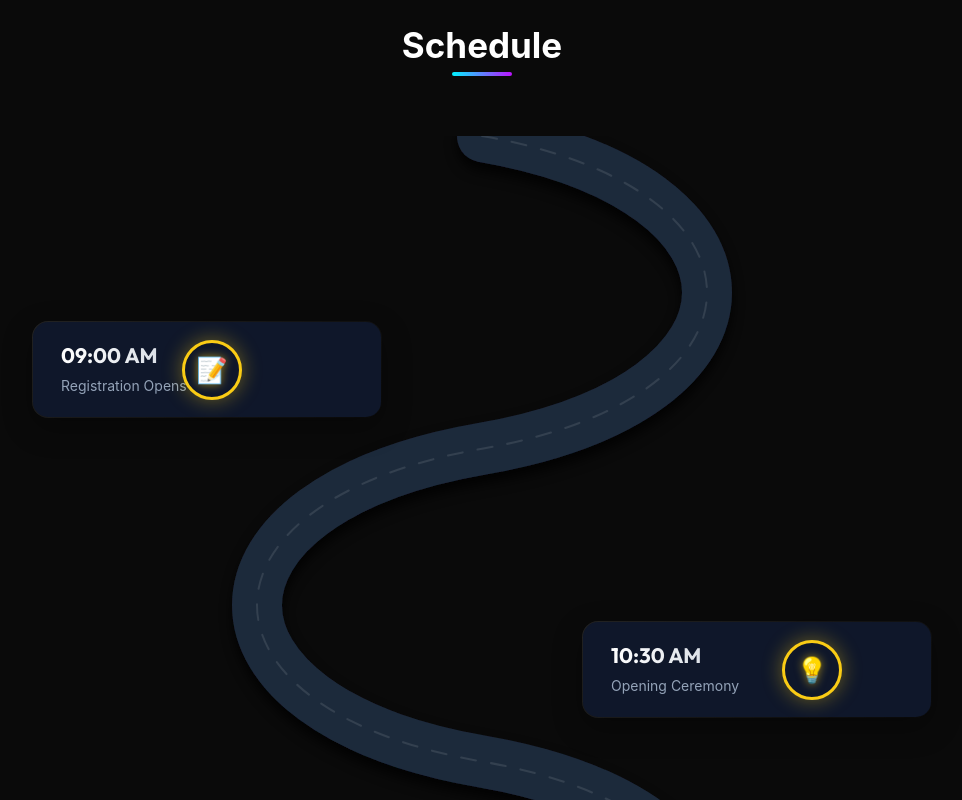
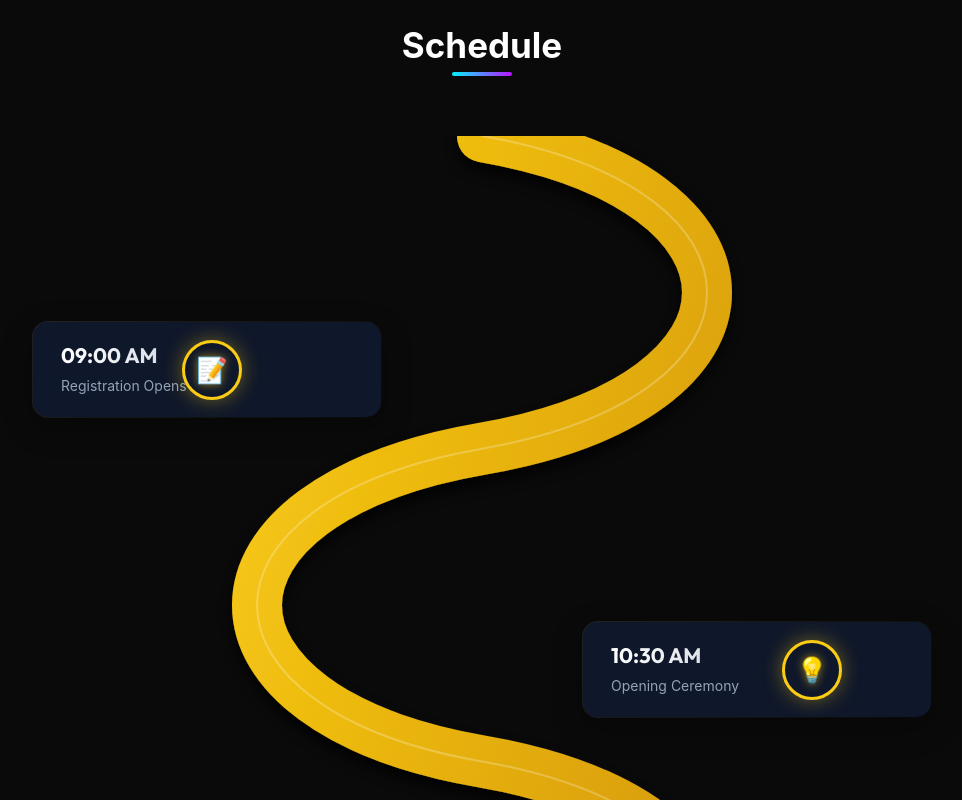
Before and after one commit to chandanaputtaswamy/Cognithon-26, a React (Vite) app: page / in a window 1280 px wide. Shown: the part 3100-3900 px from the top of the page, without its empty margins (158-1120 px from the left). Built offline with nearby package versions, Linux system fonts and the light colour scheme.

Commit message:
feat: enhance schedule roadmap with animations, gold road, and mobile zig-zag layout

```diff
--- a/src/components/Timeline.tsx
+++ b/src/components/Timeline.tsx
@@ -68,25 +68,33 @@ const Timeline = ({ events }: TimelineProps) => {
                 </defs>
 
                 {/* The Road (Thick Dark Path) */}
-                <path
+                <motion.path
                     d={generatePath()}
-                    stroke="#1e293b"
+                    stroke="url(#goldGradient)"
                     strokeWidth="50"
                     fill="none"
                     strokeLinecap="round"
                     filter="url(#roadShadow)"
                     className="path-road"
+                    initial={{ pathLength: 0, opacity: 0 }}
+                    whileInView={{ pathLength: 1, opacity: 1 }}
+                    transition={{ duration: 2, ease: "easeInOut" }}
+                    viewport={{ once: true }}
                 />
 
                 {/* Center Line (Subtle) */}
-                <path
+                <motion.path
                     d={generatePath()}
-                    stroke="rgba(255,255,255,0.1)"
+                    stroke="rgba(255,255,255,0.4)"
                     strokeWidth="2"
                     fill="none"
                     strokeDasharray="15 15"
                     strokeLinecap="round"
                     className="path-line-center"
+                    initial={{ pathLength: 0, opacity: 0 }}
+                    whileInView={{ pathLength: 1, opacity: 0.6 }}
+                    transition={{ duration: 2, ease: "easeInOut", delay: 0.5 }}
+                    viewport={{ once: true }}
                 />
             </svg>
 
```
